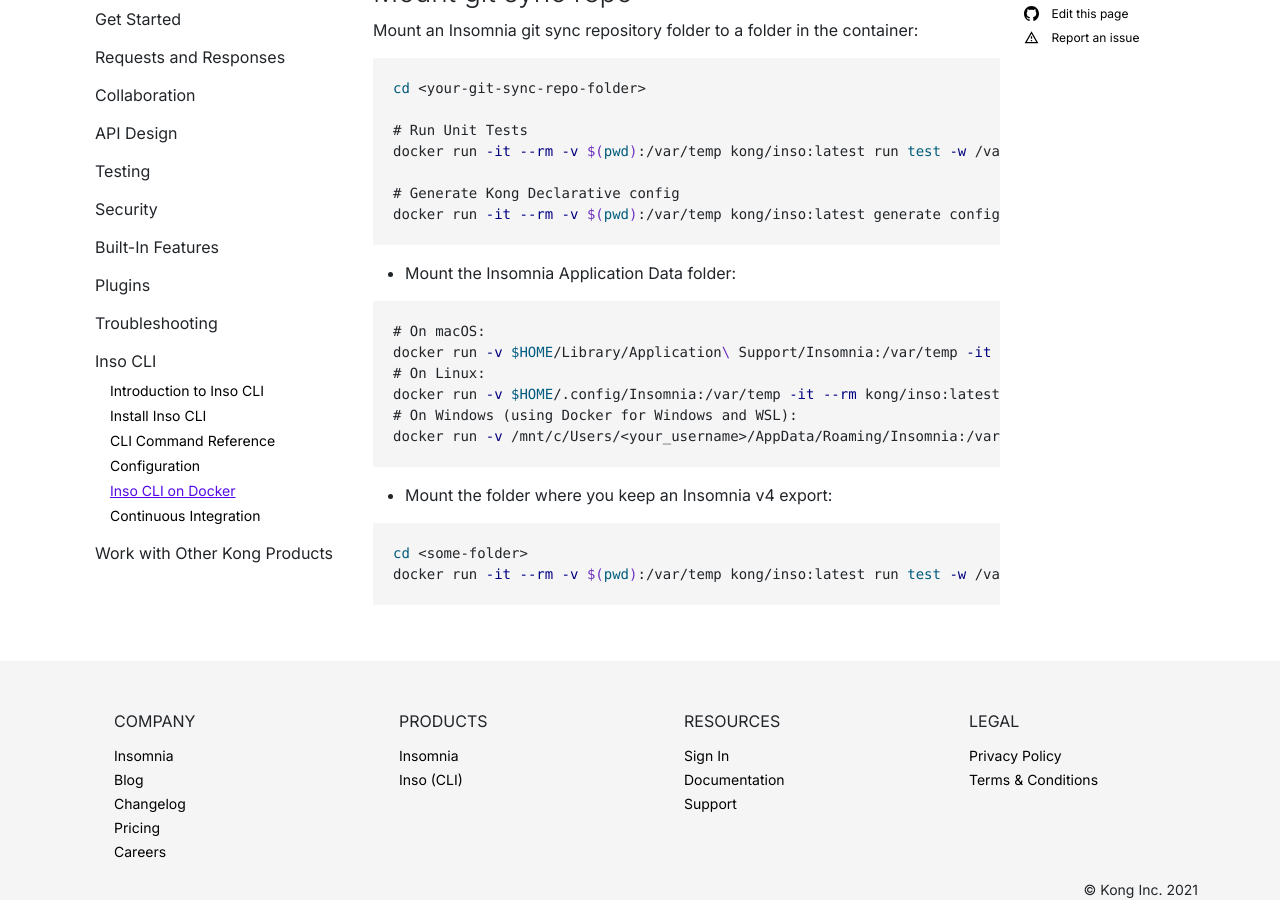
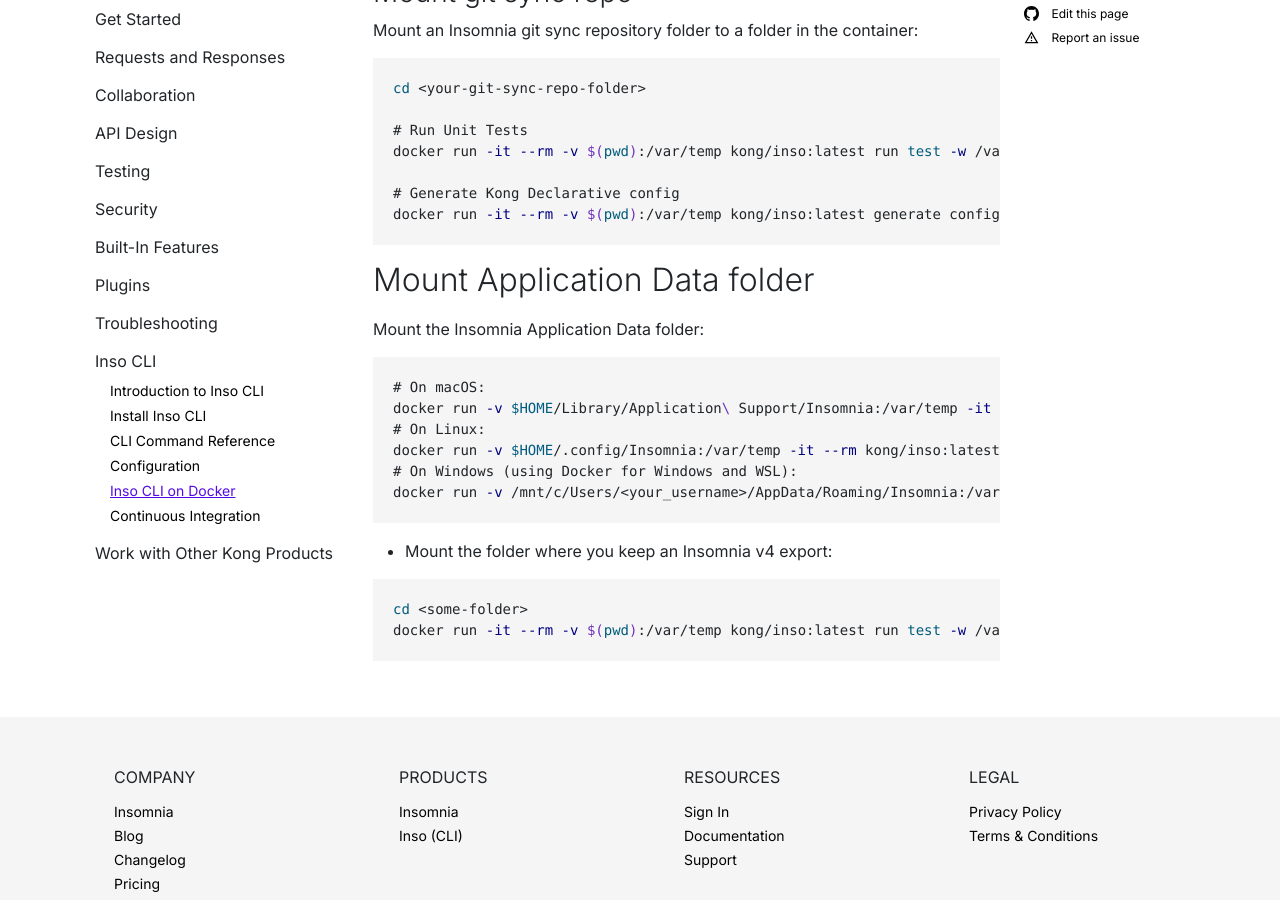
Before and after one commit to Kong/insomnia-docs, a Jekyll site: the page built from docs/inso-cli/inso-on-docker.md, in a window 1280 px wide and 900 px high, scrolled down 598 px. Built offline with Jekyll 4.4.1, drawn with Linux system fonts in a browser that asks for light colours; comment, search, counter and statistics services are not loaded.

Commit message:
Update docs/inso-cli/inso-on-docker.md
Co-authored-by: lena-larionova <54370747+lena-larionova@users.noreply.github.com>

````diff
--- a/docs/inso-cli/inso-on-docker.md
+++ b/docs/inso-cli/inso-on-docker.md
@@ -35,7 +35,9 @@
 docker run -it --rm -v $(pwd):/var/temp kong/inso:latest generate config -w /var/temp -f json
 ```
 
-- Mount the Insomnia Application Data folder:
+## Mount Application Data folder
+
+Mount the Insomnia Application Data folder:
 
 ```shell
 # On macOS:
````
